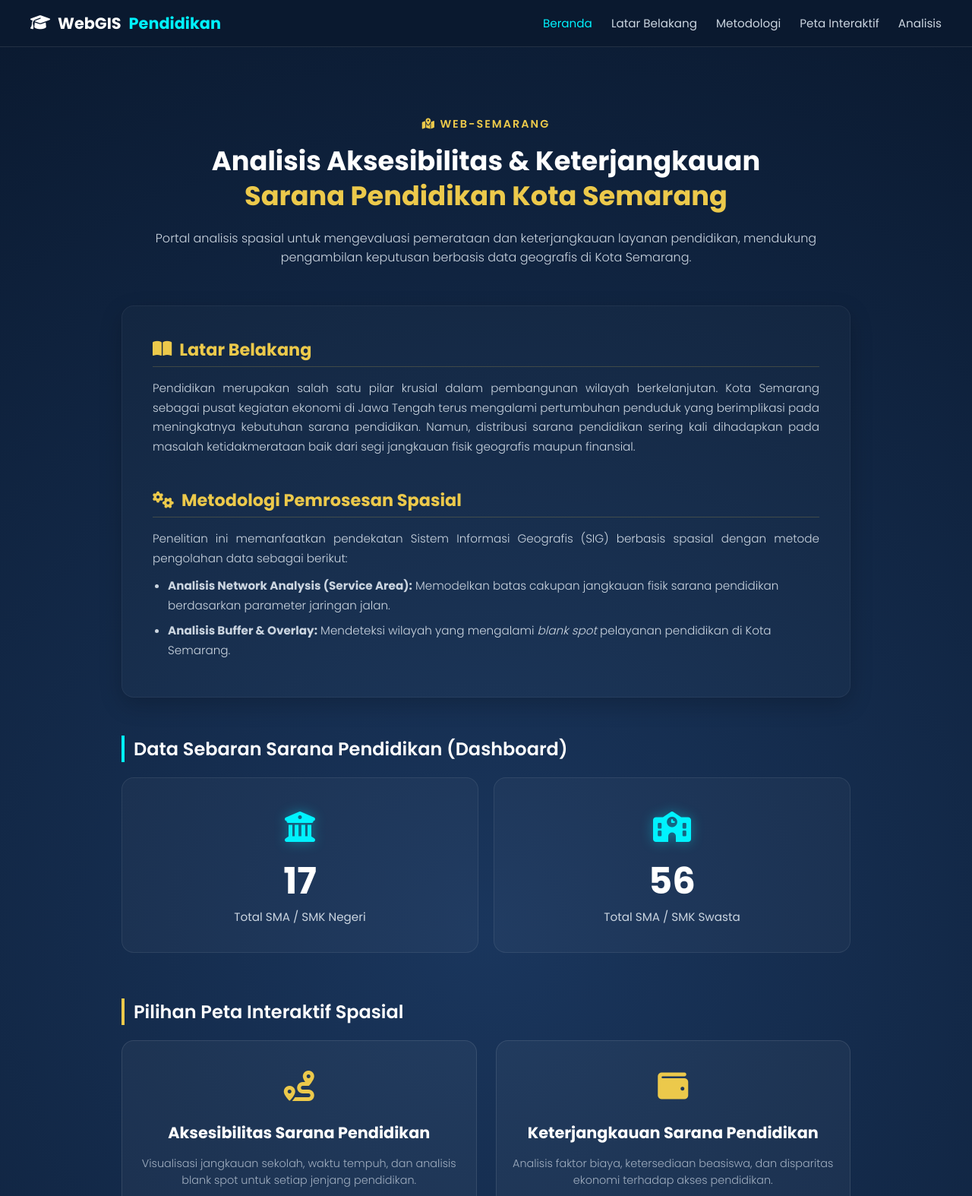
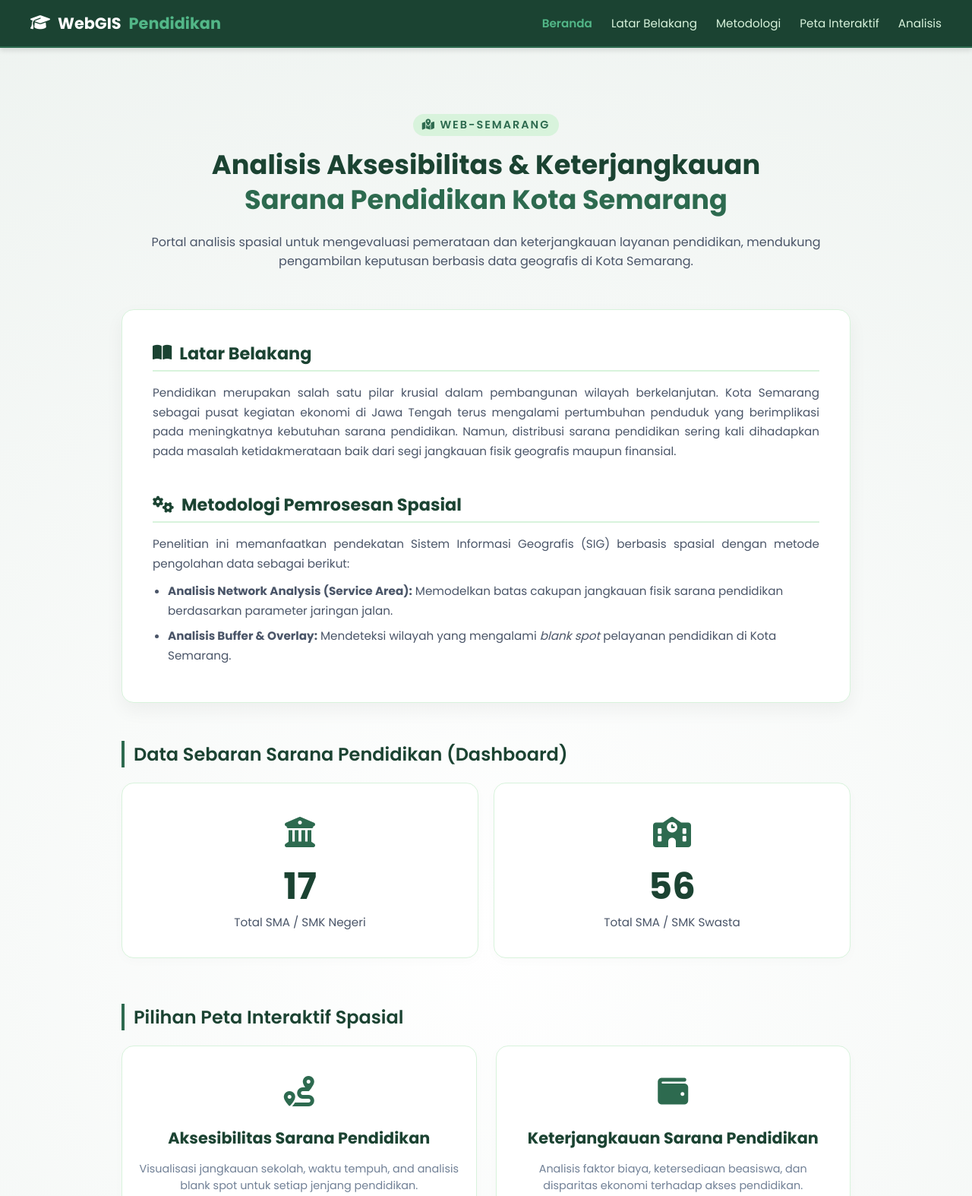
Before and after one commit to Rheza10/Semarang, a plain HTML site: page index.html in a window 1280 px wide. Shown: the top 1574 px of the page at 76% size. Drawn offline with Linux system fonts and the light colour scheme.

Commit message:
Update index.html

```diff
--- a/index.html
+++ b/index.html
@@ -5,7 +5,6 @@
     <meta name="viewport" content="width=device-width, initial-scale=1.0">
     <title>Analisis Sarana Pendidikan Kota Semarang</title>
 
-    <!-- Google Fonts & FontAwesome Icons -->
     <link href="https://fonts.googleapis.com/css2?family=Poppins:wght@300;400;600;700&display=swap" rel="stylesheet">
     <link rel="stylesheet" href="https://cdnjs.cloudflare.com/ajax/libs/font-awesome/6.4.0/css/all.min.css">
 
@@ -24,9 +23,9 @@
         }
 
         body {
-            background-color: #0a192f;
-            background: radial-gradient(circle at center, #1a365d 0%, #0a192f 100%);
-            color: #ffffff;
+            background-color: #f4f7f5;
+            background: radial-gradient(circle at center, #ffffff 0%, #eef3f0 100%);
+            color: #2d3748;
             min-height: 100vh;
             display: flex;
             flex-direction: column;
@@ -35,8 +34,8 @@
 
         /* NAVBAR (NAVIGASI ATAS) */
         .navbar {
-            background-color: #0a192f;
-            border-bottom: 1px solid rgba(255, 255, 255, 0.1);
+            background-color: #1b4332;
+            border-bottom: 2px solid #2d6a4f;
             padding: 15px 40px;
             display: flex;
             justify-content: space-between;
@@ -47,6 +46,7 @@
             width: 100%;
             z-index: 1000;
             backdrop-filter: blur(10px);
+            box-shadow: 0 4px 6px rgba(0,0,0,0.1);
         }
 
         .brand-logo {
@@ -59,7 +59,7 @@
         }
 
         .brand-logo span {
-            color: #00f2fe;
+            color: #52b788;
         }
 
         .nav-menu {
@@ -69,7 +69,7 @@
         }
 
         .nav-menu a {
-            color: #cbd5e0;
+            color: #d8f3dc;
             text-decoration: none;
             font-size: 0.95rem;
             font-weight: 400;
@@ -77,7 +77,8 @@
         }
 
         .nav-menu a:hover, .nav-menu a.active {
-            color: #00f2fe;
+            color: #52b788;
+            font-weight: 600;
         }
 
         /* MAIN CONTAINER */
@@ -89,13 +90,16 @@
         }
 
         .sub-tag {
-            color: #ecc94b;
+            color: #2d6a4f;
             text-transform: uppercase;
             letter-spacing: 2px;
             font-size: 0.9rem;
             font-weight: 600;
             margin-bottom: 15px;
             display: inline-block;
+            background-color: #d8f3dc;
+            padding: 4px 12px;
+            border-radius: 20px;
         }
 
         h1 {
@@ -103,29 +107,29 @@
             font-weight: 700;
             line-height: 1.3;
             margin-bottom: 20px;
-            color: #ffffff;
+            color: #1b4332;
         }
 
         h1 span {
-            color: #ecc94b;
+            color: #2d6a4f;
         }
 
         .description {
-            color: #cbd5e0;
+            color: #4a5568;
             font-size: 1rem;
             line-height: 1.6;
             margin-bottom: 50px;
-            font-weight: 300;
+            font-weight: 400;
         }
 
         /* REPORT/DOKUMENTASI BOX */
         .report-section {
             text-align: left;
-            background: rgba(255, 255, 255, 0.02);
-            border: 1px solid rgba(255, 255, 255, 0.05);
+            background: #ffffff;
+            border: 1px solid #d8f3dc;
             border-radius: 16px;
             padding: 40px;
-            box-shadow: 0 10px 30px rgba(0,0,0,0.2);
+            box-shadow: 0 10px 25px rgba(0,0,0,0.05);
             margin-bottom: 50px;
         }
 
@@ -139,30 +143,30 @@
 
         .report-block h3 {
             font-size: 1.4rem;
-            color: #ecc94b;
+            color: #1b4332;
             margin-bottom: 15px;
             display: flex;
             align-items: center;
             gap: 10px;
-            border-bottom: 1px solid rgba(236, 201, 75, 0.2);
+            border-bottom: 2px solid #d8f3dc;
             padding-bottom: 5px;
         }
 
         .report-block p {
-            color: #cbd5e0;
+            color: #4a5568;
             font-size: 0.95rem;
             line-height: 1.7;
-            font-weight: 300;
+            font-weight: 400;
             text-align: justify;
         }
 
         .report-block ul {
             margin-top: 10px;
             margin-left: 20px;
-            color: #cbd5e0;
+            color: #4a5568;
             font-size: 0.95rem;
             line-height: 1.7;
-            font-weight: 300;
+            font-weight: 400;
         }
 
         .report-block li {
@@ -184,41 +188,42 @@
         }
 
         .card {
-            background: rgba(255, 255, 255, 0.04);
-            border: 1px solid rgba(255, 255, 255, 0.1);
+            background: #ffffff;
+            border: 1px solid #d8f3dc;
             border-radius: 16px;
             padding: 30px 20px;
-            transition: transform 0.3s ease, border-color 0.3s ease;
+            transition: transform 0.3s ease, border-color 0.3s ease, box-shadow 0.3s ease;
             display: flex;
             flex-direction: column;
             justify-content: space-between;
             text-align: center;
+            box-shadow: 0 4px 15px rgba(0,0,0,0.02);
         }
 
         .card:hover {
             transform: translateY(-5px);
-            border-color: #ecc94b;
-            background: rgba(255, 255, 255, 0.07);
+            border-color: #2d6a4f;
+            box-shadow: 0 10px 20px rgba(45, 106, 79, 0.1);
         }
 
         .card-icon {
             font-size: 2.5rem;
-            color: #ecc94b;
+            color: #2d6a4f;
             margin-bottom: 15px;
         }
 
         .card h2 {
             font-size: 1.3rem;
             margin-bottom: 15px;
-            color: #ffffff;
+            color: #1b4332;
         }
 
         .card p {
-            color: #a0aec0;
+            color: #718096;
             font-size: 0.9rem;
             line-height: 1.5;
             margin-bottom: 30px;
-            font-weight: 300;
+            font-weight: 400;
         }
 
         /* BUTTONS */
@@ -242,23 +247,24 @@
         }
 
         .btn-primary {
-            background-color: #ecc94b;
-            color: #1a202c;
+            background-color: #2d6a4f;
+            color: #ffffff;
         }
 
         .btn-primary:hover {
-            background-color: #d69e2e;
+            background-color: #1b4332;
         }
 
         .btn-secondary {
             background-color: transparent;
-            color: #ffffff;
-            border: 1.5px solid rgba(255, 255, 255, 0.4);
+            color: #2d6a4f;
+            border: 1.5px solid #2d6a4f;
         }
 
         .btn-secondary:hover {
-            border-color: #ffffff;
-            background-color: rgba(255, 255, 255, 0.05);
+            color: #1b4332;
+            border-color: #1b4332;
+            background-color: #eef3f0;
         }
 
         /* DASHBOARD / STATISTIK */
@@ -267,8 +273,8 @@
             font-size: 1.5rem;
             font-weight: 600;
             margin-bottom: 20px;
-            color: #ffffff;
-            border-left: 4px solid #00f2fe;
+            color: #1b4332;
+            border-left: 4px solid #2d6a4f;
             padding-left: 12px;
         }
 
@@ -293,39 +299,38 @@
         }
 
         .stat-card {
-            background: rgba(255, 255, 255, 0.03);
-            border: 1px solid rgba(255, 255, 255, 0.08);
+            background: #ffffff;
+            border: 1px solid #d8f3dc;
             border-radius: 16px;
             padding: 35px 20px;
             text-align: center;
             transition: all 0.3s ease;
             cursor: pointer;
+            box-shadow: 0 4px 15px rgba(0,0,0,0.02);
         }
 
         .stat-card:hover {
-            background: rgba(255, 255, 255, 0.06);
-            border-color: #00f2fe;
+            border-color: #2d6a4f;
             transform: translateY(-5px);
-            box-shadow: 0 5px 15px rgba(0, 242, 254, 0.15);
+            box-shadow: 0 8px 20px rgba(45, 106, 79, 0.15);
         }
 
         .stat-card-icon {
             font-size: 2.5rem;
-            color: #00f2fe;
+            color: #2d6a4f;
             margin-bottom: 15px;
-            filter: drop-shadow(0 0 8px rgba(0, 242, 254, 0.4));
         }
 
         .stat-number {
             font-size: 3rem;
             font-weight: 700;
-            color: #ffffff;
+            color: #1b4332;
             line-height: 1.1;
             margin-bottom: 8px;
         }
 
         .stat-label {
-            color: #cbd5e0;
+            color: #4a5568;
             font-size: 0.95rem;
             font-weight: 500;
         }
@@ -353,7 +358,7 @@
             text-align: center;
             color: #718096;
             font-size: 0.8rem;
-            border-top: 1px solid rgba(255, 255, 255, 0.05);
+            border-top: 1px solid #d8f3dc;
             padding-top: 15px;
             margin-top: 40px;
         }
@@ -361,7 +366,6 @@
 </head>
 <body>
 
-    <!-- NAVBAR NAVIGASI ATAS -->
     <nav class="navbar">
         <div class="brand-logo">
             <i class="fa-solid fa-graduation-cap"></i> WebGIS <span>Pendidikan</span>
@@ -375,7 +379,6 @@
         </ul>
     </nav>
 
-    <!-- KONTEN UTAMA -->
     <div class="main-container">
         <span class="sub-tag"><i class="fa-solid fa-map-location-dot"></i> Web-Semarang</span>
         <h1>Analisis Aksesibilitas & Keterjangkauan <br><span>Sarana Pendidikan Kota Semarang</span></h1>
@@ -383,10 +386,8 @@
             Portal analisis spasial untuk mengevaluasi pemerataan dan keterjangkauan layanan pendidikan, mendukung pengambilan keputusan berbasis data geografis di Kota Semarang.
         </p>
 
-        <!-- KELOMPOK LAPORAN -->
         <div class="report-section">
 
-            <!-- 1. LATAR BELAKANG SECTION -->
             <div id="latar-belakang-section" class="report-block">
                 <h3><i class="fa-solid fa-book-open"></i> Latar Belakang</h3>
                 <p>
@@ -394,7 +395,6 @@
                 </p>
             </div>
 
-            <!-- 2. METODOLOGI SECTION -->
             <div id="metodologi-section" class="report-block">
                 <h3><i class="fa-solid fa-gears"></i> Metodologi Pemrosesan Spasial</h3>
                 <p>
@@ -408,11 +408,9 @@
 
         </div>
 
-        <!-- ================= DASHBOARD 2 KARTU INTERAKTIF KEDUA PETA ================= -->
         <div class="stats-section-title">Data Sebaran Sarana Pendidikan (Dashboard)</div>
         <div class="stats-grid">
 
-            <!-- Kartu 1: SMA/K Negeri (Membuka Peta Khusus Negeri di Tab Baru) -->
             <a href="peta-negeri.html" class="stat-card-link">
                 <div class="stat-card">
                     <div class="stat-card-icon"><i class="fa-solid fa-building-columns"></i></div>
@@ -421,7 +419,6 @@
                 </div>
             </a>
 
-            <!-- Kartu 2: SMA/K Swasta (Membuka Peta Khusus Swasta di Tab Baru) -->
             <a href="https://rheza10.github.io/sma-swata/#12/-6.9953/110.4219" class="stat-card-link">
                 <div class="stat-card">
                     <div class="stat-card-icon"><i class="fa-solid fa-school"></i></div>
@@ -432,16 +429,14 @@
 
         </div>
 
-        <!-- 3. PETA INTERAKTIF SECTION -->
-        <div id="peta-section" class="stats-section-title" style="border-left-color: #ecc94b;">Pilihan Peta Interaktif Spasial</div>
+        <div id="peta-section" class="stats-section-title">Pilihan Peta Interaktif Spasial</div>
 
         <div class="selection-grid">
-            <!-- Menu Peta 1 -->
             <div class="card">
                 <div>
                     <div class="card-icon"><i class="fa-solid fa-route"></i></div>
                     <h2>Aksesibilitas Sarana Pendidikan</h2>
-                    <p>Visualisasi jangkauan sekolah, waktu tempuh, dan analisis blank spot untuk setiap jenjang pendidikan.</p>
+                    <p>Visualisasi jangkauan sekolah, waktu tempuh, and analisis blank spot untuk setiap jenjang pendidikan.</p>
                 </div>
                 <div class="btn-group">
                     <a href="#peta-aksesibilitas" class="btn btn-primary">
@@ -453,7 +448,6 @@
                 </div>
             </div>
 
-            <!-- Menu Peta 2 -->
             <div class="card">
                 <div>
                     <div class="card-icon"><i class="fa-solid fa-wallet"></i></div>
@@ -471,7 +465,6 @@
             </div>
         </div>
 
-        <!-- 4. ANALISIS SECTION (SUDAH KEMBALI LENGKAP UTUH) -->
         <div id="analisis-section" class="report-section">
 
             <div class="report-block">
@@ -492,9 +485,8 @@
 
     </div>
 
-    <!-- FOOTER -->
     <footer>
-        <p>RHEZA GANTENG BANGETTTTTTTTTTTT| Perencanaan Wilayah dan Kota</p>
+        <p>RHEZA GANTENG BANGETTTTTTTTTT| Perencanaan Wilayah dan Kota</p>
     </footer>
 
 </body>
```
